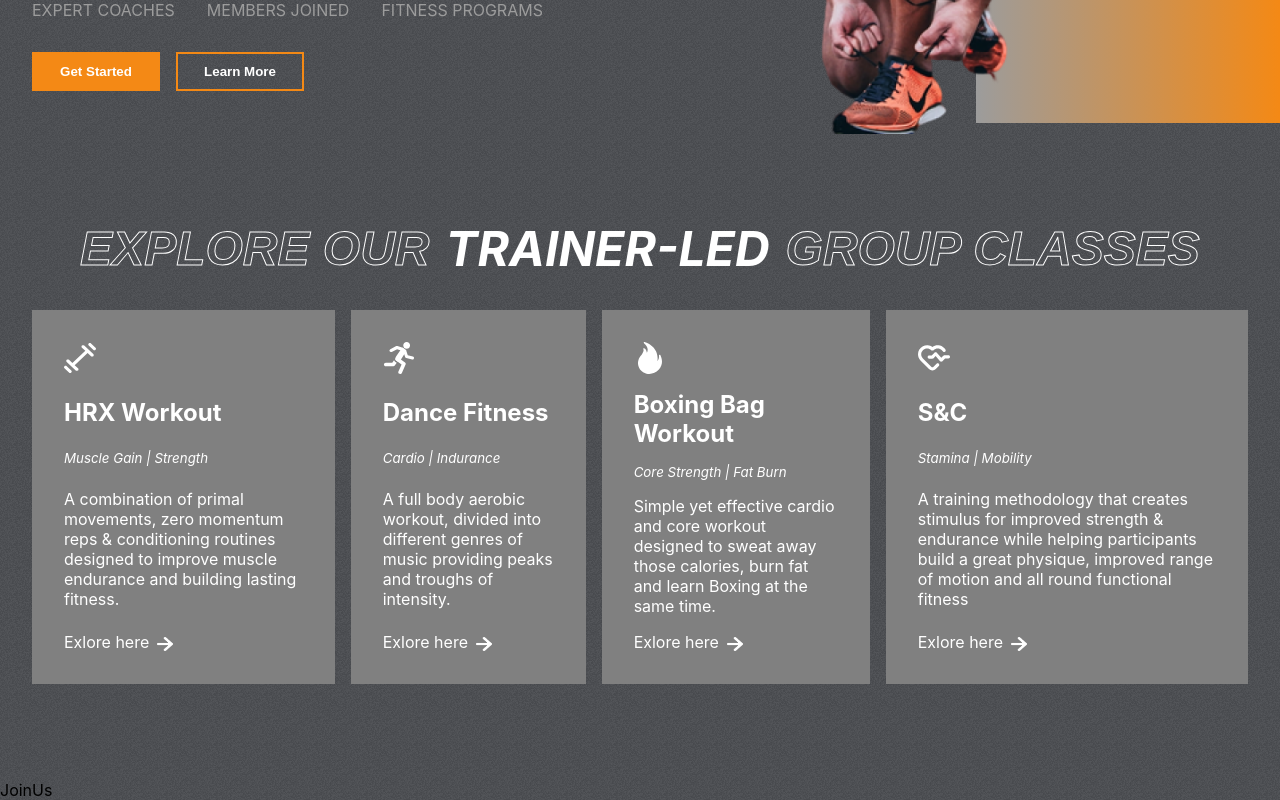
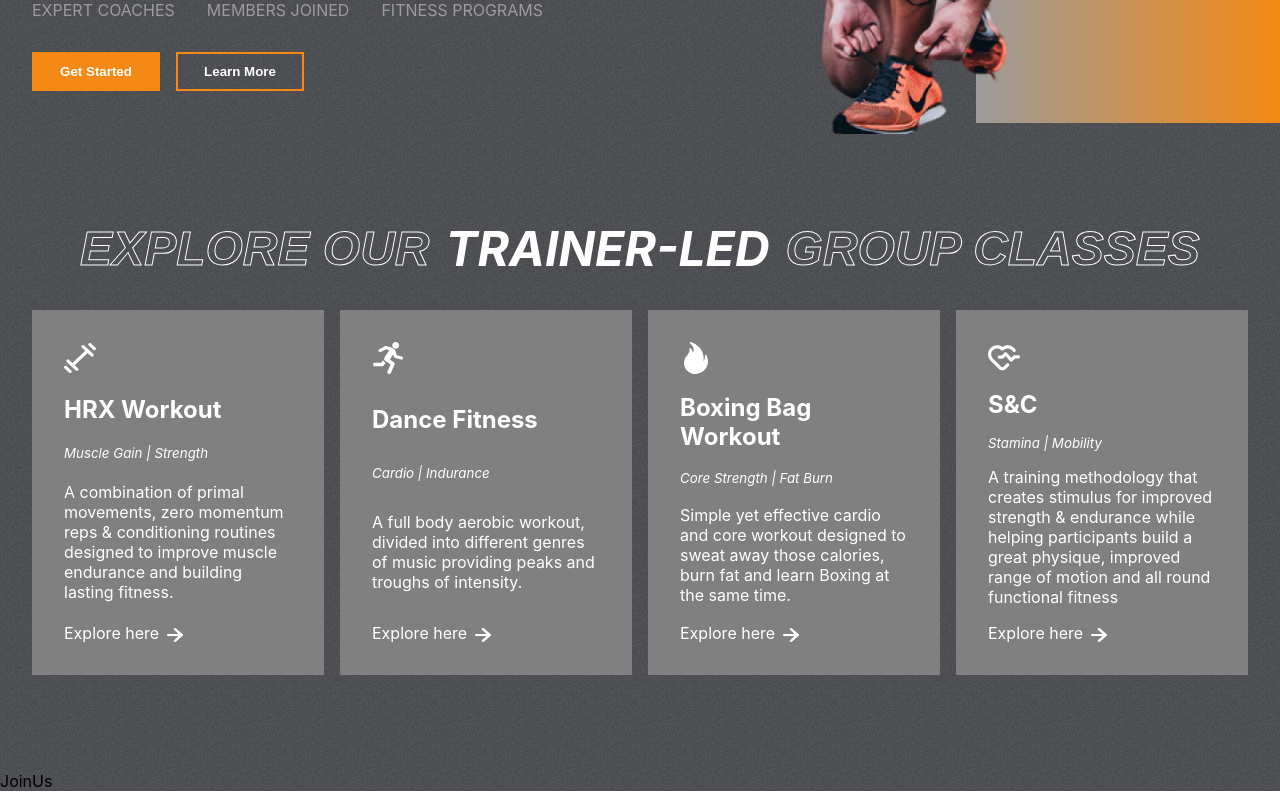
Before and after one commit to ananya-gta/Fitness-Mantra, a React (Create React App) app: page / in a window 1280 px wide. Shown: the part 517-1317 px from the top of the page. Built offline with nearby package versions, Linux system fonts and the light colour scheme.

Commit message:
Update Programs component

```diff
--- a/src/components/Programs/Programs.jsx
+++ b/src/components/Programs/Programs.jsx
@@ -1,19 +1,17 @@
-import React from 'react'
-import "./programs.css"
-import {programsData} from "../../data/programsData";
-import RIGHTARROW from "../../assets/rightArrow.png"
+import React from "react";
+import "./programs.css";
+import { programsData } from "../../data/programsData";
+import RIGHTARROW from "../../assets/rightArrow.png";
 
 const Programs = () => {
   return (
     <div className="programs" id="programs">
-        {/* header of the programs section */}
       <div className="programs-header">
-            <span className='stroke-text'>Explore our </span>
+        <span className="stroke-text">Explore our </span>
         <span>trainer-led </span>
-            <span className='stroke-text'>group classes</span>
+        <span className="stroke-text">group classes</span>
       </div>
 
-        {/* program cards */}
       <div className="program-categories">
         {programsData.map((program) => (
           <div className="category">
@@ -22,14 +20,14 @@ const Programs = () => {
             <small>{program.about}</small>
             <span>{program.details}</span>
             <div className="explore">
-                        <span>Exlore here</span>
+              <span>Explore here</span>
               <img src={RIGHTARROW} alt="" />
             </div>
           </div>
         ))}
       </div>
     </div>
-  )
-}
+  );
+};
 
-export default Programs
+export default Programs;
--- a/src/components/Programs/programs.css
+++ b/src/components/Programs/programs.css
@@ -30,6 +30,7 @@
     gap: 1rem;
     color: white;
     justify-content: space-between;
+    width: 25%;
 }
 
 .category>:nth-child(1){
```
Lines whose indentation alone changed are shown as unchanged.
